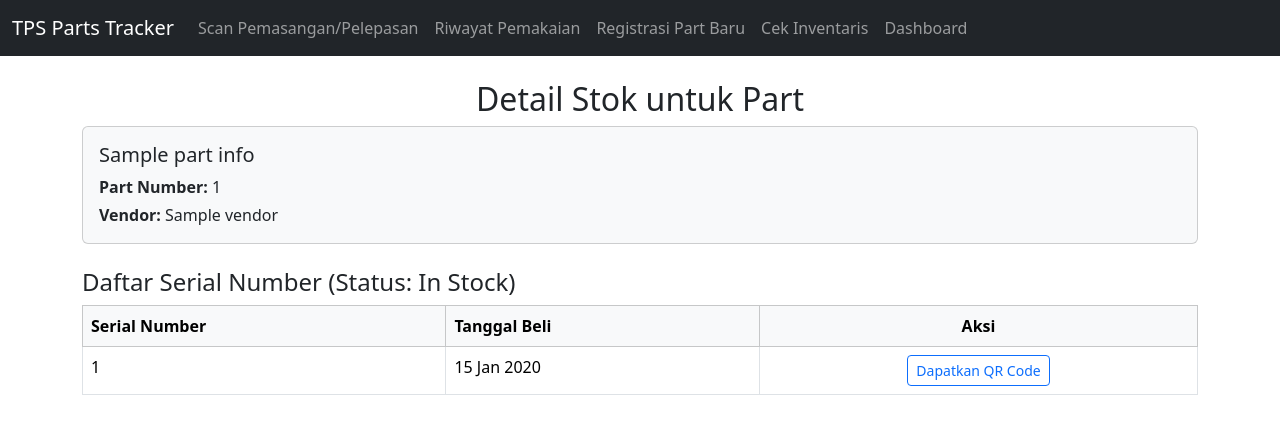
After one commit to farizbima/tps-inventory-project, a Flask app: template app/templates/inventory-detail.html in a window 1280 px wide. The commit adds this page. Shown: the top 434 px of the page. Run offline with Flask 3, Linux system fonts and the light colour scheme; the template is opened without the code that fills it: most values are stand-ins (such as "Sample title", 1, 10 or a date in 2020).

Commit message:
Add feature to view stock details and get QR codes

```diff
--- a/app/main.py
+++ b/app/main.py
@@ -284,5 +284,40 @@ def inventory():
                            inventory_data=inventory_data,
                            search_query=search_query)
 
+# Tambahkan route ini di main.py
+
+@app.route('/inventory_detail/<part_number>')
+def inventory_detail(part_number):
+    conn = get_db_connection()
+    if conn is None: return "Koneksi database gagal."
+    cursor = conn.cursor(dictionary=True)
+
+    # Ambil semua part individual yang 'in_stock' untuk part_number tertentu
+    query = "SELECT * FROM parts WHERE part_number = %s AND status = 'in_stock' ORDER BY purchase_date DESC"
+    cursor.execute(query, (part_number,))
+    part_list = cursor.fetchall()
+
+    # Ambil info umum part (kita ambil dari data pertama karena semuanya sama)
+    part_info = part_list[0] if part_list else {'part_name': 'Tidak Ditemukan', 'part_number': part_number, 'vendor': 'N/A'}
+
+    cursor.close()
+    conn.close()
+
+    return render_template('inventory_detail.html', part_list=part_list, part_info=part_info)
+
+
+@app.route('/qr/<serial_number>')
+def show_qr(serial_number):
+    # Logika pembuatan QR Code
+    import qrcode # Pastikan ini diimpor di atas
+
+    img = qrcode.make(serial_number)
+    buf = io.BytesIO()
+    img.save(buf)
+    buf.seek(0)
+    qr_code_image = base64.b64encode(buf.getvalue()).decode('utf-8')
+
+    return render_template('show_qr.html', serial_number=serial_number, qr_code_image=qr_code_image)
+
 if __name__ == '__main__':
     app.run(debug=True)
--- /dev/null
+++ b/app/templates/inventory-detail.html
@@ -0,0 +1,38 @@
+{% extends "base.html" %}
+
+{% block title %}Detail Stok Part{% endblock %}
+
+{% block content %}
+    <h2 class="text-center">Detail Stok untuk Part</h2>
+    <div class="card bg-light mb-4">
+        <div class="card-body">
+            <h5 class="card-title">{{ part_info.part_name }}</h5>
+            <p class="card-text mb-1"><strong>Part Number:</strong> {{ part_info.part_number }}</p>
+            <p class="card-text"><strong>Vendor:</strong> {{ part_info.vendor }}</p>
+        </div>
+    </div>
+
+    <h4>Daftar Serial Number (Status: In Stock)</h4>
+    <table class="table table-bordered table-hover">
+        <thead class="table-light">
+            <tr>
+                <th>Serial Number</th>
+                <th>Tanggal Beli</th>
+                <th class="text-center">Aksi</th>
+            </tr>
+        </thead>
+        <tbody>
+            {% for part in part_list %}
+            <tr>
+                <td>{{ part.serial_number }}</td>
+                <td>{{ part.purchase_date.strftime('%d %b %Y') if part.purchase_date else 'N/A' }}</td>
+                <td class="text-center">
+                    <a href="{{ url_for('show_qr', serial_number=part.serial_number) }}" class="btn btn-sm btn-outline-primary" target="_blank">
+                        Dapatkan QR Code
+                    </a>
+                </td>
+            </tr>
+            {% endfor %}
+        </tbody>
+    </table>
+{% endblock %}
```
Also changed, not shown: app/templates/inventory.html (+7 -1 lines), app/templates/show-qr.html (added, +16 -0 lines).
